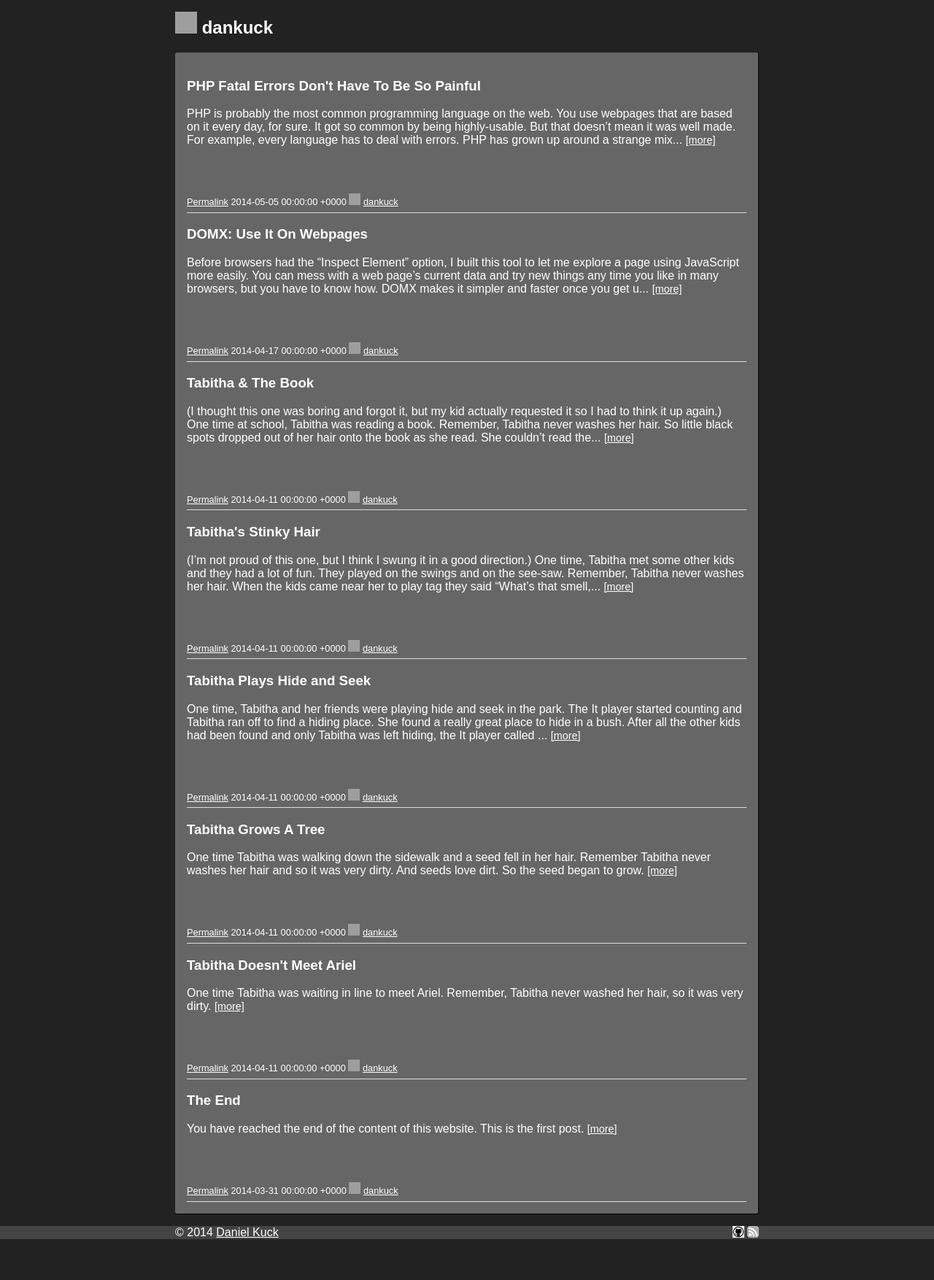
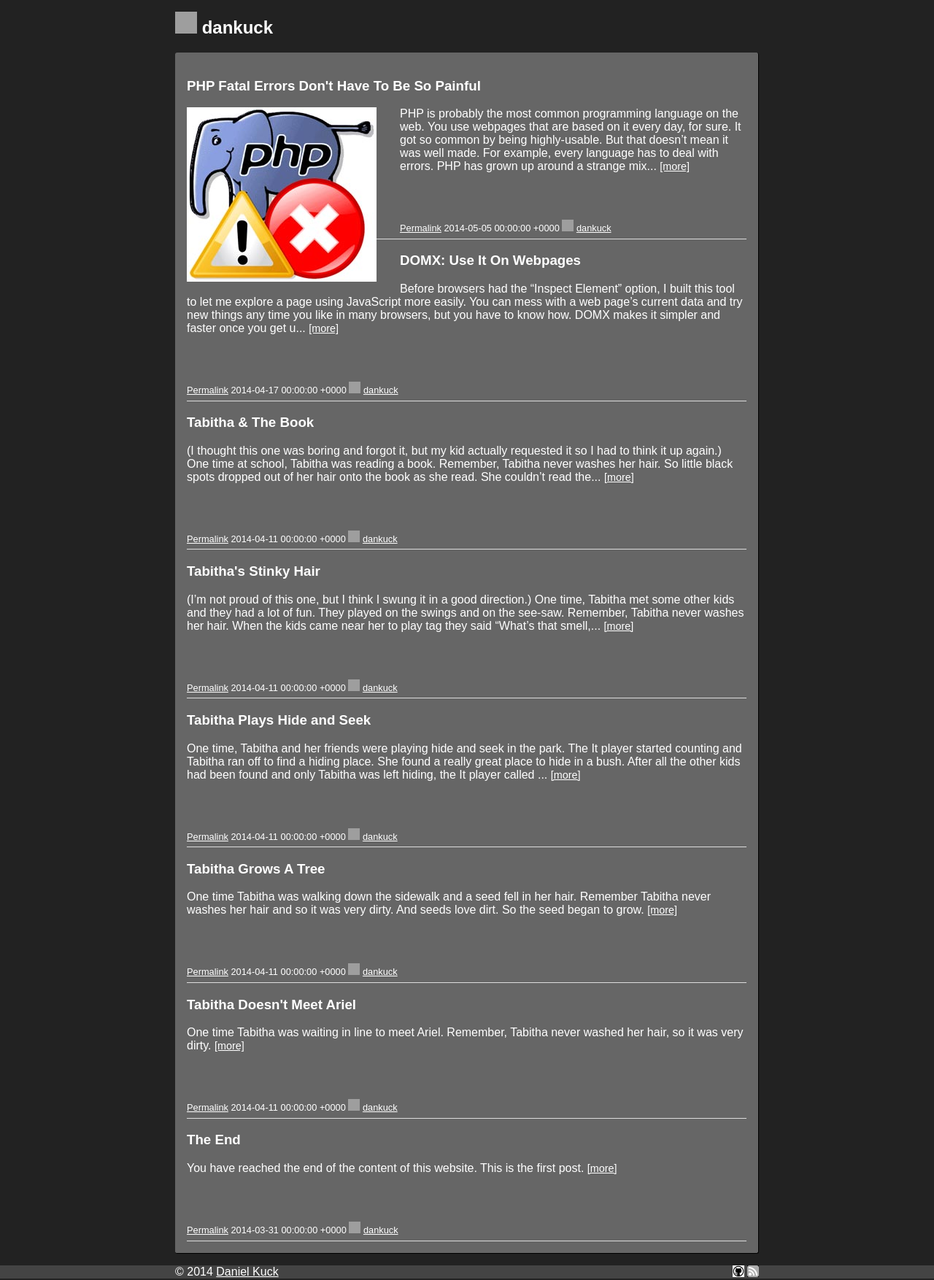
Before and after one commit to dankuck/dankuck.github.io, a Jekyll site: the page built from index.html, in a window 1280 px wide. Shown: the whole page at 73% size. Built offline with Jekyll 4.4.1, drawn with Linux system fonts in a browser that asks for light colours; before the commit the page ends 1700 px from its top, so only the background shows below that; grey boxes are pictures that could not be loaded.

Commit message:
Post images on the map page

```diff
--- a/_includes/map.html
+++ b/_includes/map.html
@@ -2,6 +2,11 @@
 	{% for post in site.posts %}
 		<div style="padding-bottom: 4em;">
 			<h3><a href="{{ post.url }}">{{ post.title }}</a></h3>
+
+			{% if post.page_img %}
+			<div style="float: left; margin: 0 2em 1em 0;"><img src="{{ post.page_img }}" /></div>
+			{% endif %}
+
 			{{ post.content | split:site.excerpt_separator | first | strip_html | truncate:300 }}
 			<a href="{{ post.url }}" class="more-link">[more]</a>
 		</div>
```
Lines whose indentation alone changed are shown as unchanged.
